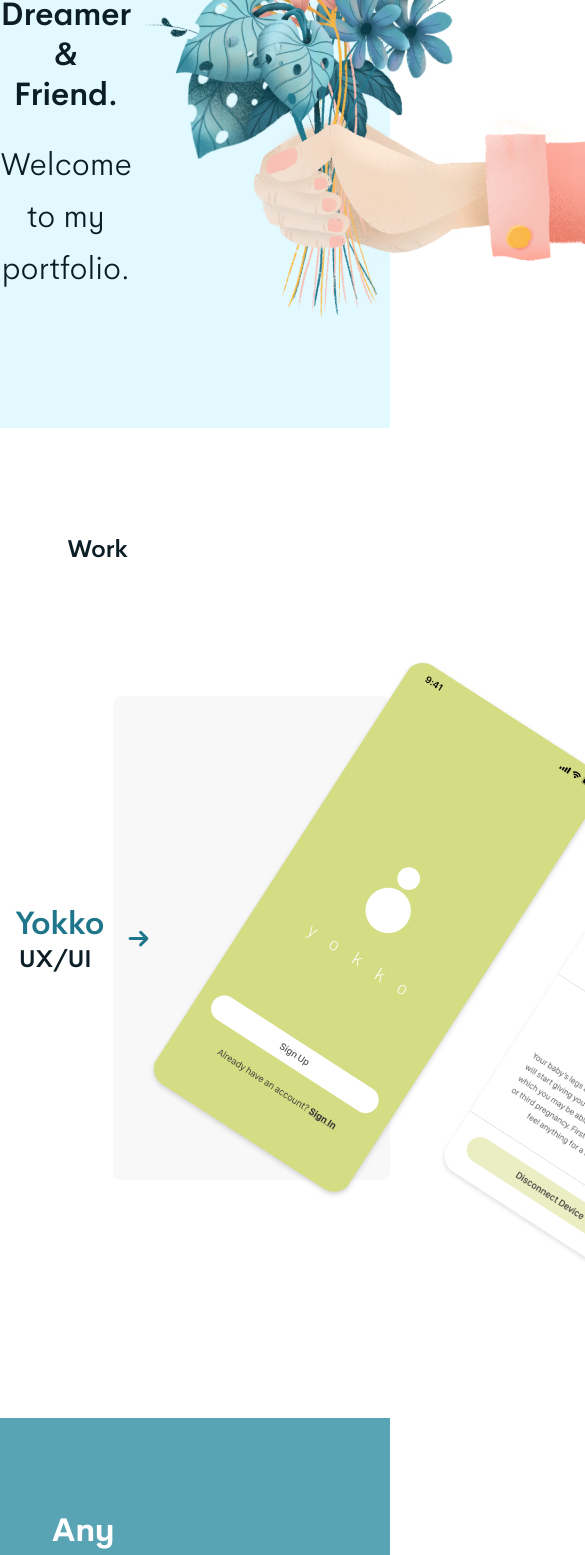
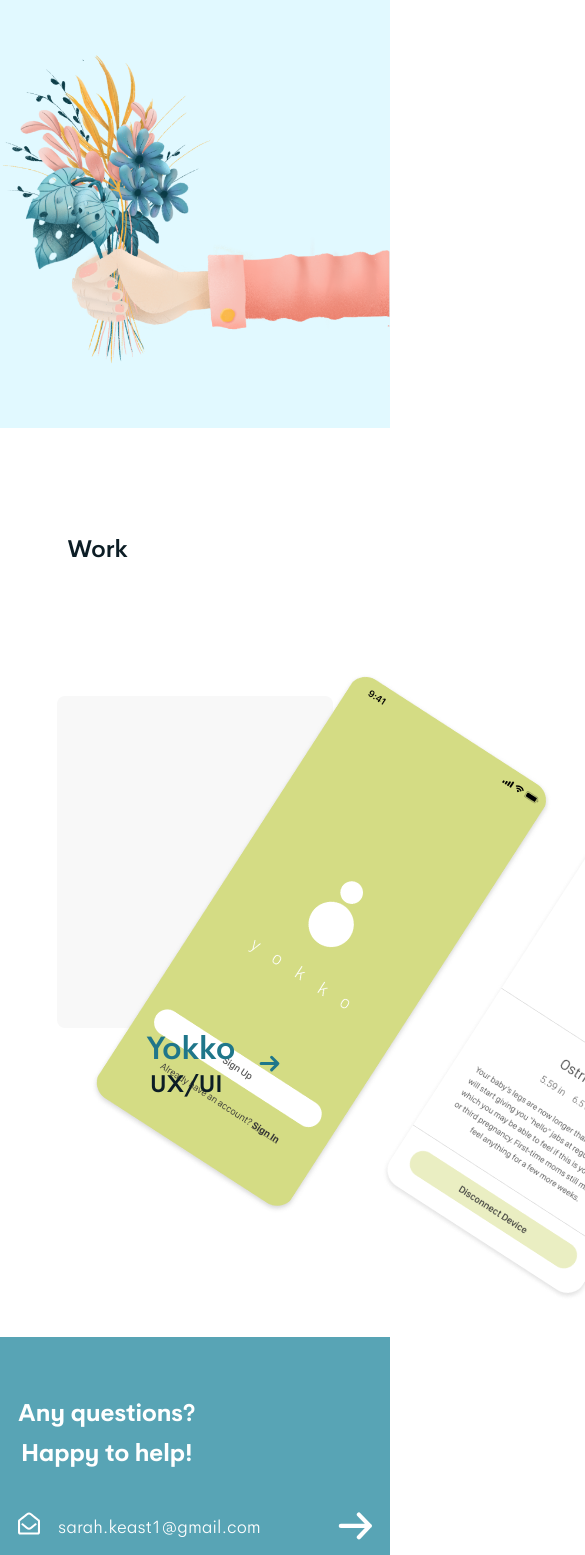
Before and after one commit to JoelChev/sarahhkeast_portfolio, a React (Create React App) app in the folder sarahhkeast_portfolio/: page / in a window 390 px wide. Shown: the part 432-1987 px from the top of the page, 585 px wide, since content can reach past the window. Built offline with nearby package versions, Linux system fonts and the light colour scheme.

Commit message:
Added some mobile styling to the homepage

```diff
--- a/sarahhkeast_portfolio/src/pages/landing-page.jsx
+++ b/sarahhkeast_portfolio/src/pages/landing-page.jsx
@@ -86,7 +86,7 @@ class LandingPage extends Component {
                         <h3 className={`${landingPage}__question-text`}>Happy to help!</h3>
                     </div>
                     <div className={`${landingPage}__contact-container`}>
-                        <div classname={`${landingPage}__contact-alignment-container`}>
+                        <div className={`${landingPage}__contact-alignment-container`}>
                             <ContactItem image={Mail} alt_text='mail-icon' text={EMAIL} url={`mailto:${EMAIL}`} />
                             <ContactItem image={LinkedIn} alt_text='linkedin-icon' text='Sarah Keast' url={LINKEDIN} />
                             <ContactItem image={Dribbble} alt_text='dribbble-icon' text='Sarah Keast' url={DRIBBBLE} />
--- a/sarahhkeast_portfolio/src/styles/components/contact-item.scss
+++ b/sarahhkeast_portfolio/src/styles/components/contact-item.scss
@@ -26,6 +26,7 @@
         font-size: 18px;
         line-height: 26px;
         margin-top: 2px;
+
     }
 
     &__arrow {
--- a/sarahhkeast_portfolio/src/styles/components/footer.scss
+++ b/sarahhkeast_portfolio/src/styles/components/footer.scss
@@ -16,6 +16,12 @@
         align-items: center;
         justify-content: center;
         width: 10%;
+        @media (max-width: $breakpoint-tablet) {
+            width: 100%;
+            padding-left: 18px;
+            align-items: flex-start;
+            justify-content: flex-start;
+        }
     }
 
     &__spacer {
--- a/sarahhkeast_portfolio/src/styles/pages/landing-page.scss
+++ b/sarahhkeast_portfolio/src/styles/pages/landing-page.scss
@@ -7,54 +7,21 @@
     justify-content: center;
     margin: auto 0;
 
-    &__header {
-        display: flex;
-        position: sticky;
-        top: 0;
-        height: 109px;
-        background: $color-white;
-        border-bottom: 1px solid $color-grey-border;
-        z-index: 10;
-
-        &--shadow {
-            box-shadow: 1px 4px 8px $color-grey-border;
-        }
-    }
-
-    &__header-text-container {
-        padding-top: 56px;
-        padding-bottom: 32px;
-        width: 50%;
-        display: flex;
-        align-items: center;
-        justify-content: space-evenly;
-    }
-
-    &__header-name{
-        color: $color-blue-1;
-        font-weight: 500;
-        font-size: 16px;
-        line-height: 33px;
-        align-items: flex-start;
-    }
-
-    &__header-about {
-        color: $color-black;
-        font-weight: 500;
-        font-size: 13.2791px;
-        line-height: 33px;
-    }
-
-    &__header-space-container {
-        width: 50%;
-    }
-
     &__hero {
         height: 750px;
         width: 100%;
         background: $color-blue-2;
         display: flex;
+        @media (max-width: $breakpoint-tablet) {
+            flex-direction: column;
+        }
     }
+
+    // @media (max-width: $breakpoint-tablet) {
+    //     &__hero {
+
+    //     }
+    // }
 
     &__text-container {
         margin: auto;
@@ -76,6 +43,9 @@
         color: $color-blue-1;
         font-size: 40px;
         line-height: 72px;
+        @media (max-width: $breakpoint-desktop) {
+            font-size: 28px;
+        }
     }
 
     &__subtitle {
@@ -84,6 +54,9 @@
         line-height: 40px;
         font-weight: 500;
         margin-bottom: 24px;
+        @media (max-width: $breakpoint-desktop) {
+            font-size: 24px;
+        }
     }
 
     &__sub-text {
@@ -91,17 +64,32 @@
         font-size: 32px;
         line-height: 52px;
         font-weight: 400;
+        @media (max-width: $breakpoint-desktop) {
+            font-size: 24px;
+        }
     }
 
     &__image-container {
         margin: auto 0;
         flex: 0 1 auto;
-        text-align: right;
+        align-items: flex-end;
+        overflow: hidden;
+        @media (max-width: $breakpoint-desktop) and (min-width: $breakpoint-tablet) {
+            width: 50%;
+        }
     }
 
     &__image-hero {
+        @media (max-width: $breakpoint-desktop) and (min-width: $breakpoint-tablet) {
+            max-width: 100%;
+            float: right;
+        }
+        @media (max-width: $breakpoint-tablet) {
+            max-width: 100%;
+            float: left;
+        }
+    }
 
-    }
 
     &__project-list-container {
         margin: 106px 0;
@@ -142,7 +130,10 @@
             outline: none;
             border: none;
             -moz-outline-style: none;
-          }
+        }
+        @media (max-width: $breakpoint-tablet) {
+            flex-direction: column-reverse;
+        }
     }
 
     &__project-text-container {
@@ -187,6 +178,9 @@
         height: 484px;
         position: relative;
         width: 71%;
+        @media (max-width: $breakpoint-desktop) {
+            height: 332px;
+        }
     }
 
     &__project-image {
@@ -200,6 +194,13 @@
         background-color: $color-blue-3;
         height: 345px;
         width: 100%;
+        @media (max-width: $breakpoint-tablet) {
+            flex-direction: column;
+            justify-content: flex-start;
+            align-items: flex-start;
+            padding: 0 18px;
+            width: calc(100% - 36px);
+        }
     }
 
     &__question-container {
@@ -209,12 +210,18 @@
         align-items: center;
         margin: auto 0;
         flex-direction: column;
+        @media (max-width: $breakpoint-tablet) {
+            padding-top: 56px;
+        }
     }
 
     &__question-text {
         color: $color-white;
         font-size: 32px;
         line-height: 40px;
+        @media (max-width: $breakpoint-desktop) {
+            font-size: 24px;
+        }
     }
 
     &__contact-container {
@@ -224,11 +231,18 @@
         margin: auto 0;
         flex-direction: column;
         padding-top: 96px;
+        @media (max-width: $breakpoint-tablet) {
+            padding-top: 24px;
+            width: 100%;
+        }
     }
 
     &__contact-alignment-container {
         display: flex;
         flex-direction: column;
+        @media (max-width: $breakpoint-tablet) {
+            width: 100%;
+        }
     }
 
     &__footer {
--- a/sarahhkeast_portfolio/src/styles/variables.scss
+++ b/sarahhkeast_portfolio/src/styles/variables.scss
@@ -1,3 +1,4 @@
+// Colors
 $color-white: #FFFFFF;
 $color-grey-background: #f8f8f8;
 $color-grey-border: #e9e9e9;
@@ -8,3 +9,8 @@ $color-blue-2:#E1F9FF;
 $color-blue-3: #58a4b5;
 $color-yellow-highlight: #FBB844;
 $color-yokko-yellow: #f6f9e1;
+
+// Breakpoints
+$breakpoint-mobile: 324px;
+$breakpoint-tablet: 768px;
+$breakpoint-desktop: 1224px;
```
